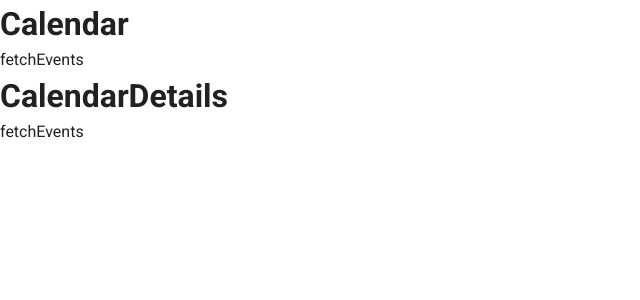
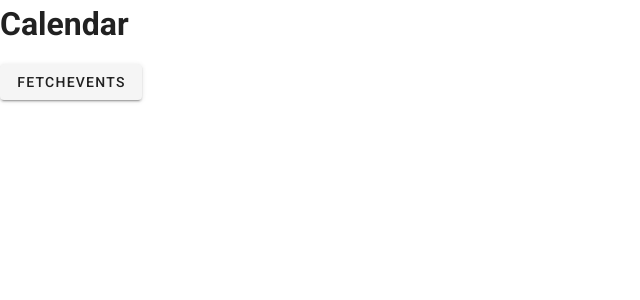
Before and after one commit to toshi-ue/vue_rails_calendar, a Vue app in the folder frontend/: page / in a window 1280 px wide. Shown: the top 300 px of the page, without its empty margins (0-640 px from the left). Built offline with nearby package versions, Linux system fonts and the light colour scheme.

Commit message:
update: componentにvuetifyのテーマを適用

```diff
--- a/frontend/src/components/Calendar.vue
+++ b/frontend/src/components/Calendar.vue
@@ -1,23 +1,20 @@
 <template>
   <div>
     <h1>Calendar</h1>
-    <ul>
-      <li v-for="event in events" :key="event.id">{{ event.name }}</li>
-    </ul>
-    <button type="submit" @click="fetchEvents()">fetchEvents</button>
-
-    <CalendarDetails />
+    <v-list>
+      <v-list-item v-for="event in events" :key="event.id">
+        {{ event.name }}
+      </v-list-item>
+    </v-list>
+    <v-btn type="submit" @click="fetchEvents()">fetchEvents</v-btn>
   </div>
 </template>
 
 <script>
 import { mapGetters, mapActions } from 'vuex';
-import CalendarDetails from './CalendarDetails.vue';
+
 export default {
   name: 'Calendar',
-  components: {
-    CalendarDetails,
-  },
   computed: {
     ...mapGetters('events', ['events']),
   },
```
